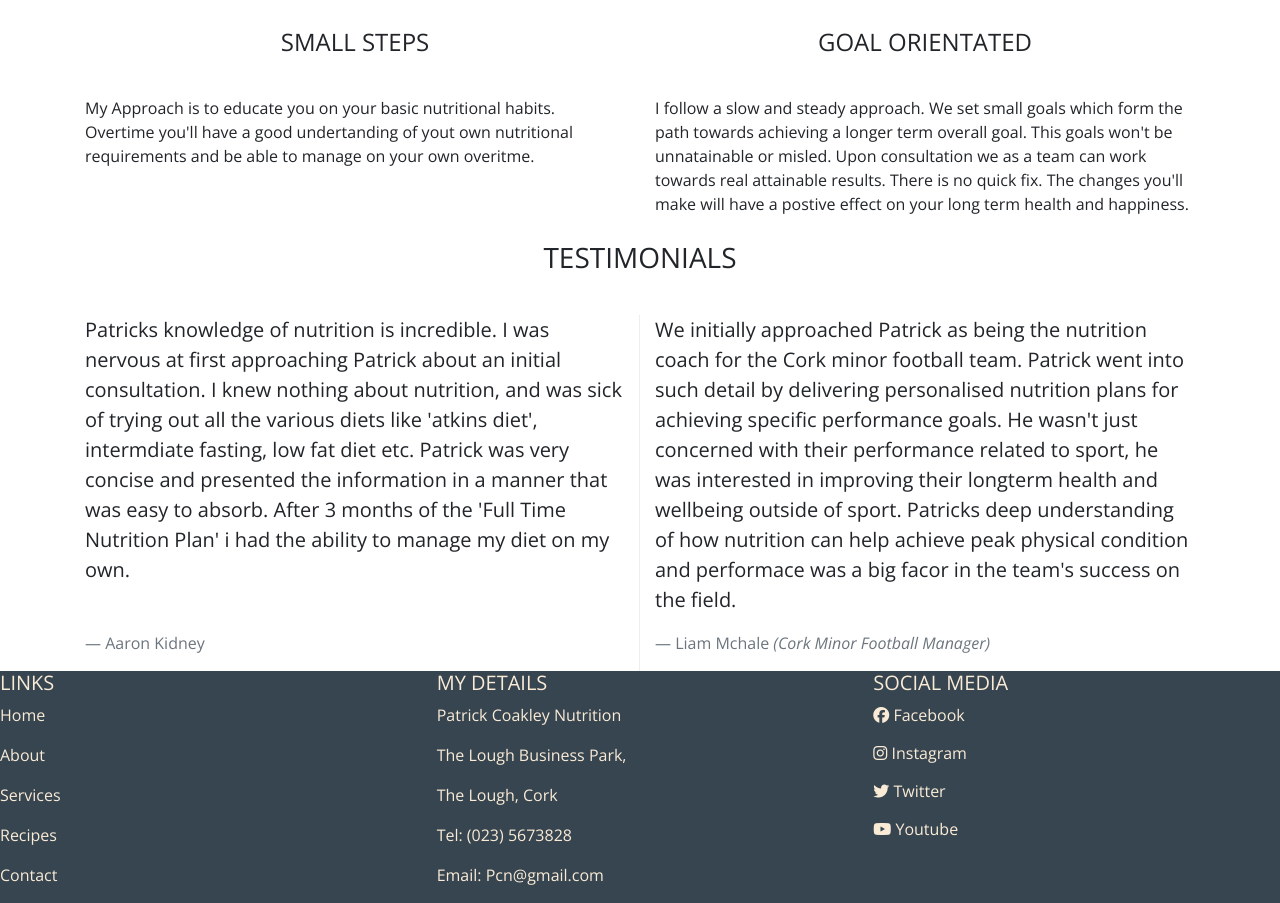
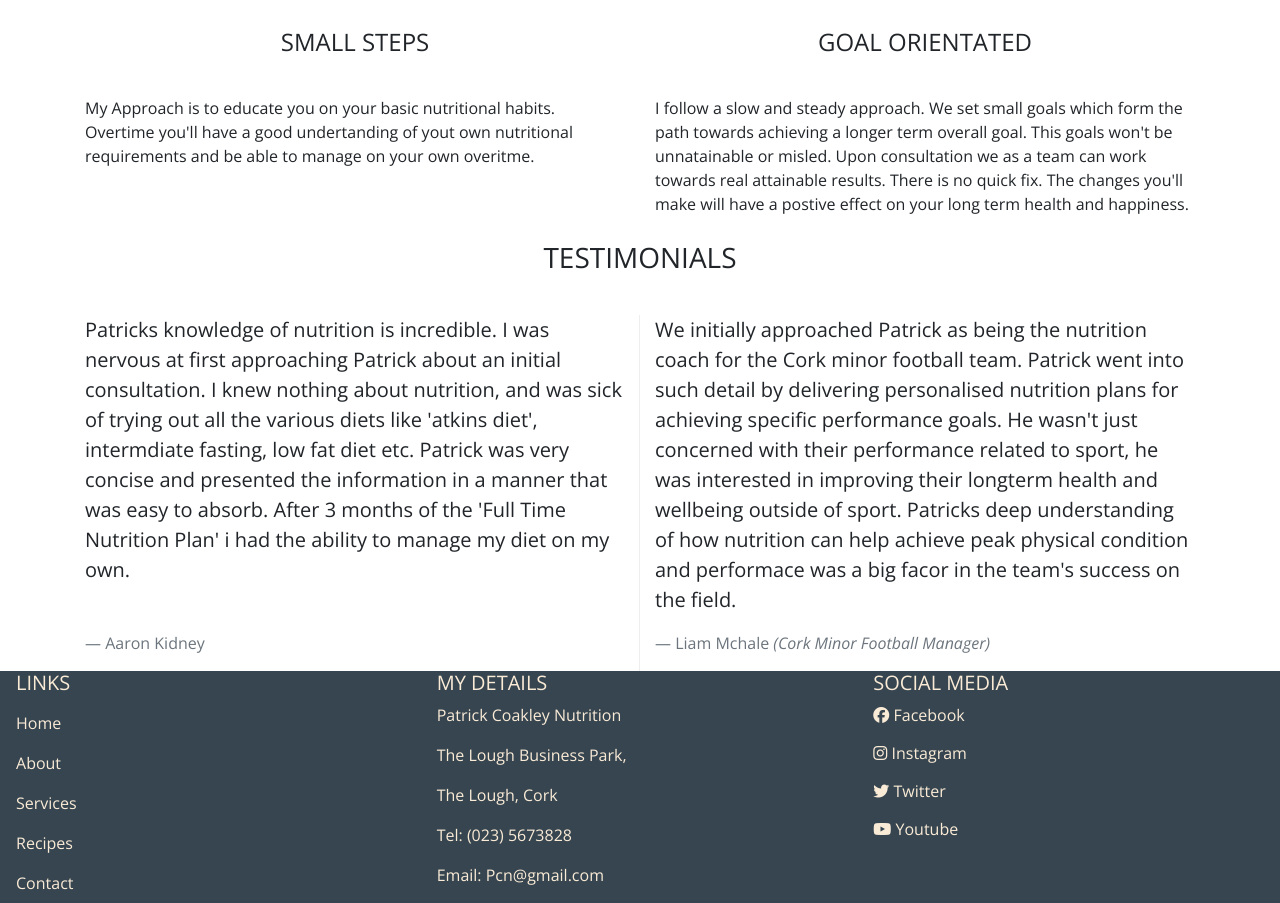
Before and after one commit to PatrickCoakley23/Patrick-Coakley-Nutrition, a plain HTML site: page index.html in a window 1280 px wide. Shown: the part 1036-1939 px from the top of the page. Drawn offline with nearby package versions, Linux system fonts and the light colour scheme.

Commit message:
added vertical nav to links section in footer

```diff
--- a/assets/css/style.css
+++ b/assets/css/style.css
@@ -8,7 +8,6 @@ body {
 /*-------------------------------------------------Hero Image*/
 .hero-image-container {
 height: 100vh;
-
   background-image: linear-gradient(rgba(0, 0, 0, 0.3), rgba(0, 0, 0, .3)), url(../images/hero-image.jpg);
   background-position: center;
   background-repeat: no-repeat;
@@ -18,16 +17,17 @@ height: 100vh;
 
 }
 
-@media screen and (max-width: 768px) {
+@media screen and (max-width: 768px)  {
     .hero-image-container {
-  background-image: linear-gradient(rgba(0, 0, 0, 0.3), rgba(0, 0, 0, .3)), url(../images/hero-image-ipad.jpg);
+  background-image: linear-gradient(rgba(0, 0, 0, 0.3), rgba(0, 0, 0, .3)), url(../images/hero-image-mobile.jpg);
   background-position: center;
   background-repeat: no-repeat;
   background-size: cover;
   position: relative;
   overflow: hidden;
     }
-}
+    }
+
 
 @media screen and (max-width: 480px) {
     .hero-image-container {
@@ -40,6 +40,7 @@ height: 100vh;
     }
 }
 
+
 /*------------------------------------------------- Other Images */
 .services-image {
     width: 100%;
@@ -47,13 +48,13 @@ height: 100vh;
     margin: 50px 5px 0px 5px;
 }
 
+
 @media screen and (max-width: 480px) {
     .services-image
     {width: 100%;
     height: auto;
     }
 }
-
 
 .cta-button {
     display: block;
@@ -107,6 +108,14 @@ footer {
    color: #a1720bbb;
  }
 
+.footer-links a {
+ text-decoration: none;
+    color: antiquewhite;
+}
+
+.footer-links h5 {
+        padding-left: 1rem;
+}
 
 
 /*-------------------------------------------------navbar*/
--- a/index.html
+++ b/index.html
@@ -165,13 +165,15 @@
 
     <footer container-fluid>
       <div class="row">
-        <div class="col-sm-4 footer-links">
+        <div class="col-sm-4 footer-links container">
           <h5 class="uppercase">Links</h5>
-          <p>Home</p>
-          <p>About</p>
-          <p>Services</p>
-          <p>Recipes</p>
-          <p>Contact</p>
+         <ul class="nav flex-column">
+          <li "nav-item"><a class="nav-link" href="index.html">Home</a></li>
+        <li "nav-item"><a class="nav-link" href="about.html">About</a></li>
+         <li "nav-item"><a class="nav-link" href="services.html">Services</a></li>
+         <li "nav-item"><a class="nav-link" href="recipes.html">Recipes</a></li>
+         <li "nav-item"><a class="nav-link" href="contact.html">Contact</a></li>
+          </ul>
         </div>
 
         <div class="col-sm-4">
```
Also changed, not shown: about.html (+9 -8 lines), contact.html (+9 -7 lines), recipes.html (+9 -7 lines), services.html (+9 -7 lines).
